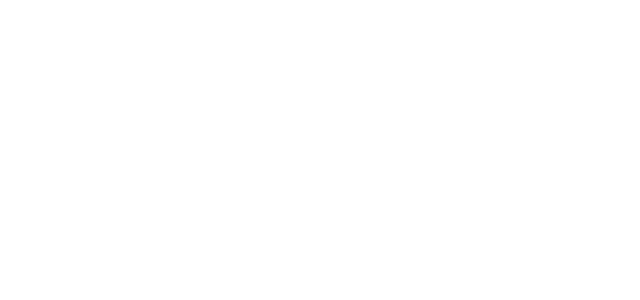
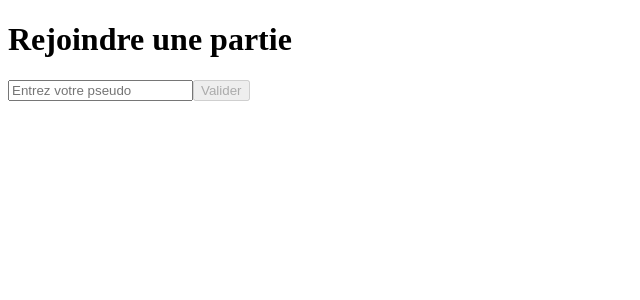
Before and after one commit to ggratchev/PlanningPoker, a React (Vite) app in the folder frontend/: page /rejoindre-partie in a window 1280 px wide. Before the commit this address had no page. Shown: the top 300 px of the page, without its empty margins (0-640 px from the left). Built offline with nearby package versions, Linux system fonts and the light colour scheme.

Commit message:
add join game page

```diff
--- a/frontend/src/App.tsx
+++ b/frontend/src/App.tsx
@@ -7,11 +7,15 @@
     navigate("/creer-partie");
   }
 
+  const RejoindrePartie = () => {
+    navigate("/rejoindre-partie");
+  }
+
   return (
     <div>
       <h1>Planning Poker</h1>
       <button onClick={CreerPartie}>Créer une partie</button>
-      <button>Rejoindre une partie</button>
+      <button onClick={RejoindrePartie}>Rejoindre une partie</button>
     </div>
   )
 }
--- /dev/null
+++ b/frontend/src/RejoindrePartie.tsx
@@ -0,0 +1,23 @@
+import { useState } from 'react'
+
+function RejoindrePartie() {
+    const [pseudo, setPseudo] = useState('')
+
+    const valider = () => {
+        console.log("pseudo :", pseudo)
+    }
+
+    return (
+        <div>
+            <h1>Rejoindre une partie</h1>
+            <input type="text"
+                placeholder='Entrez votre pseudo'
+                value={pseudo}
+                onChange={(e) => setPseudo(e.target.value)}
+            />
+            <button onClick={valider} disabled={pseudo.trim() === ''}>Valider</button>
+        </div>
+    )
+}
+
+export default RejoindrePartie
--- a/frontend/src/main.tsx
+++ b/frontend/src/main.tsx
@@ -3,6 +3,7 @@
 import { BrowserRouter, Routes, Route } from 'react-router-dom'
 import App from './App.tsx'
 import CreerPartie from './CreerPartie.tsx'
+import RejoindrePartie from './RejoindrePartie.tsx'
 
 createRoot(document.getElementById('root')!).render(
   <StrictMode>
@@ -10,6 +11,7 @@
       <Routes>
         <Route path="/" element={<App />} />
         <Route path="/creer-partie" element={<CreerPartie />} />
+        <Route path="/rejoindre-partie" element={<RejoindrePartie />} />
       </Routes>
     </BrowserRouter>
   </StrictMode>,
```
